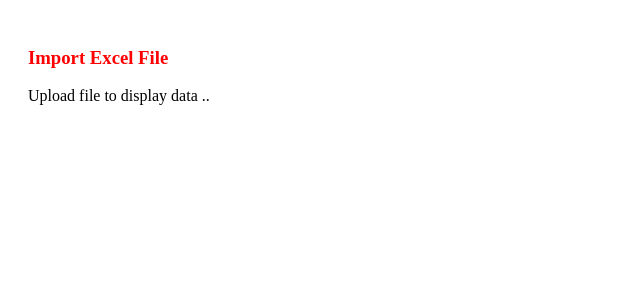
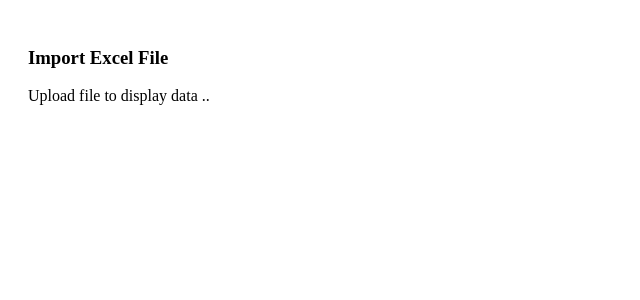
Before and after one commit to monamohammed97/react-table-new, a React (Create React App) app: page / in a window 1280 px wide. Shown: the top 300 px of the page, without its empty margins (0-640 px from the left). Built offline with nearby package versions, Linux system fonts and the light colour scheme.

Commit message:
Update App.js

```diff
--- a/src/App.js
+++ b/src/App.js
@@ -74,7 +74,7 @@ function App() {
 
   return (
     <div className="container" style={{ padding: '20px' }}>
-      <h3 className="cursor-pointer" onClick={handleClick} style={{color:'red'}}>
+      <h3 className="cursor-pointer" onClick={handleClick}>
         {titleBtn}
       </h3>
       <input
```
